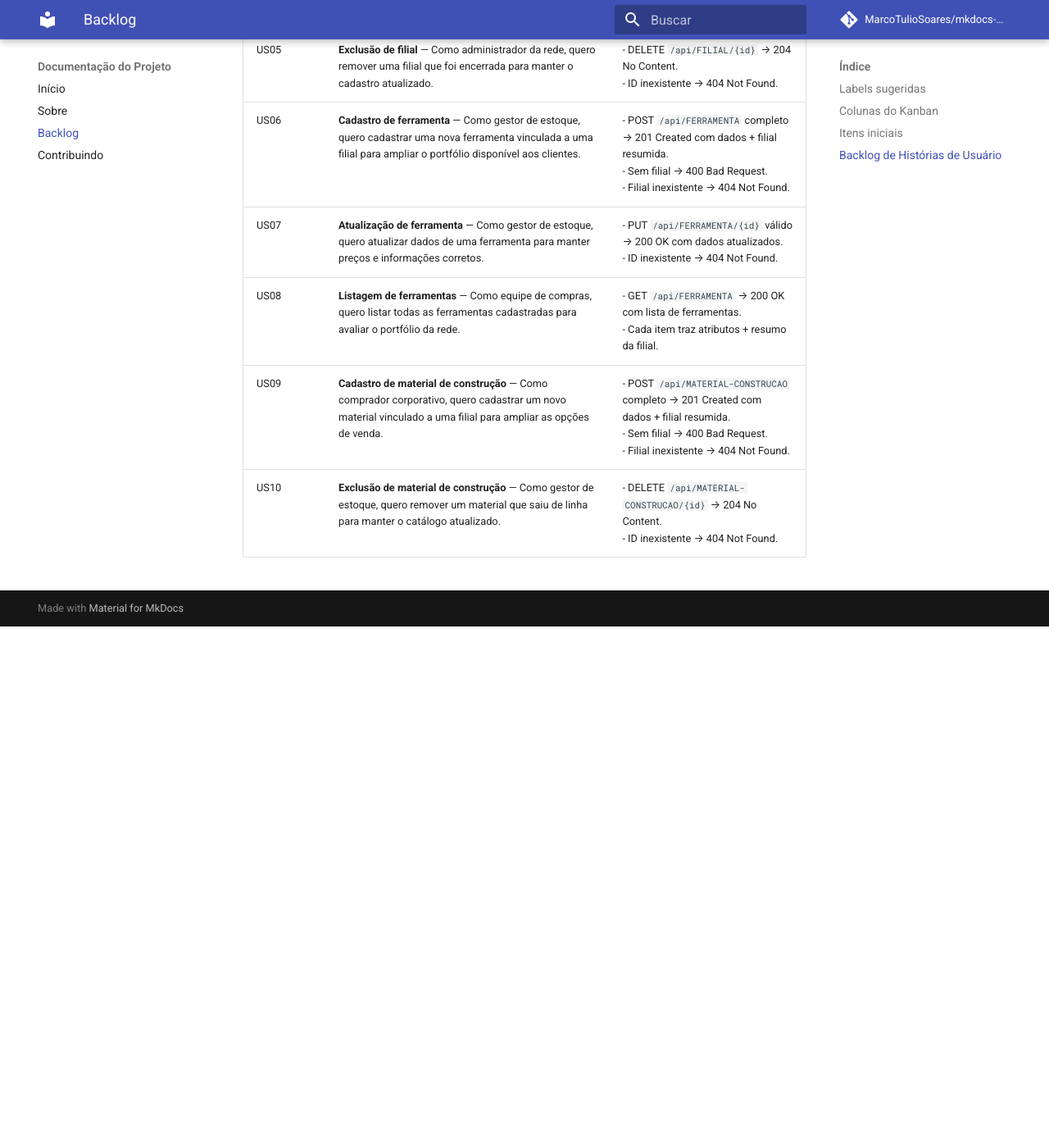
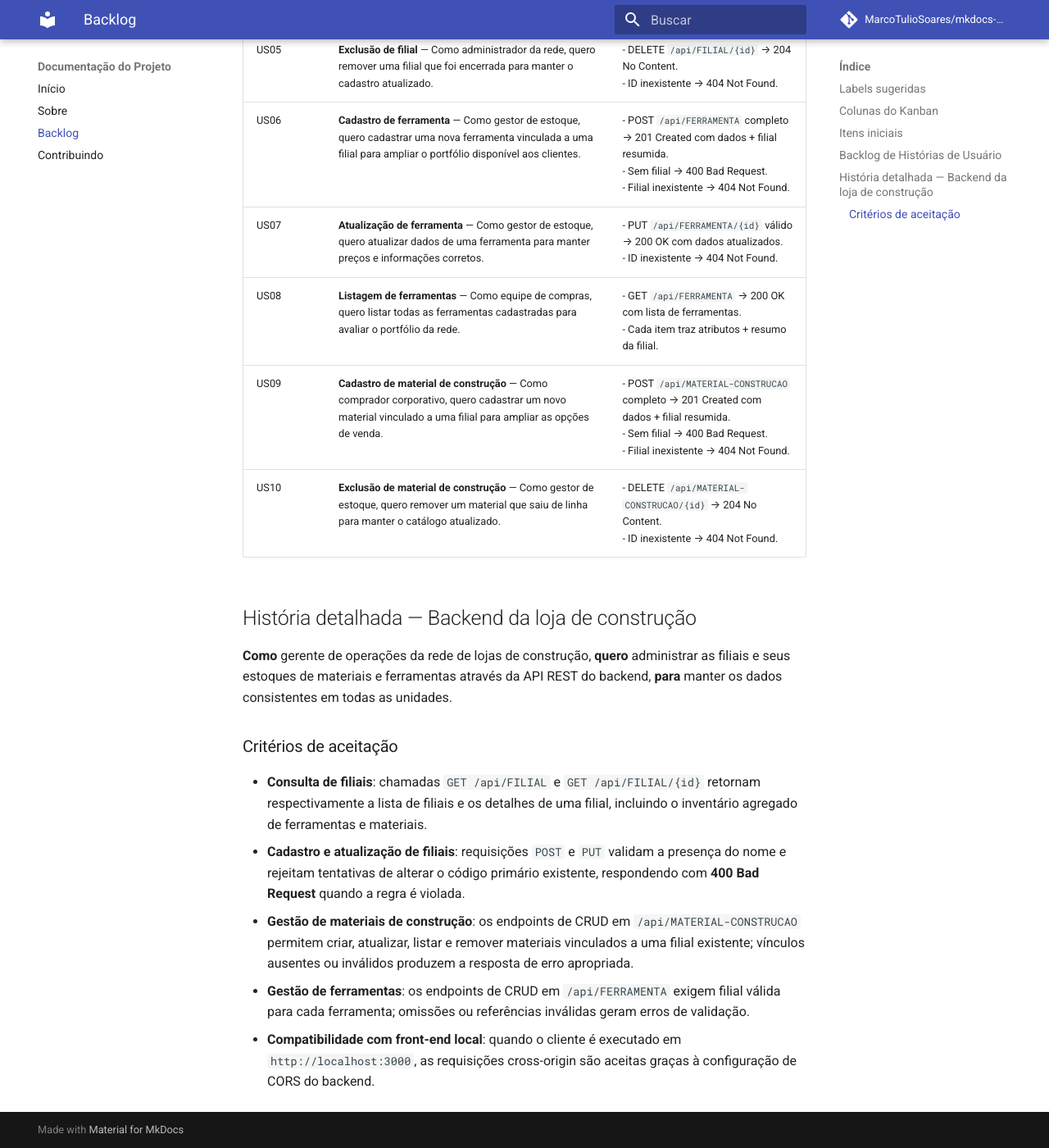
Before and after one commit to MarcoTulioSoares/mkdocs-site, an MkDocs documentation site: the page built from docs/backlog.md, in a window 1280 px wide and 1400 px high, scrolled down 1778 px. Shown: the whole window at 82% size. Built offline with MkDocs 1.6.1 and Material for MkDocs 9.7.7, drawn with Linux system fonts in a browser that asks for light colours; comment, search, counter and statistics services are not loaded; before the commit the page ends 2542 px from its top, so only the background shows below that.

Commit message:
Documenta história detalhada do backend de loja

```diff
--- a/docs/backlog.md
+++ b/docs/backlog.md
@@ -49,3 +49,15 @@
 | US08 | **Listagem de ferramentas** — Como equipe de compras, quero listar todas as ferramentas cadastradas para avaliar o portfólio da rede. | - GET `/api/FERRAMENTA` → 200 OK com lista de ferramentas.<br>- Cada item traz atributos + resumo da filial. |
 | US09 | **Cadastro de material de construção** — Como comprador corporativo, quero cadastrar um novo material vinculado a uma filial para ampliar as opções de venda. | - POST `/api/MATERIAL-CONSTRUCAO` completo → 201 Created com dados + filial resumida.<br>- Sem filial → 400 Bad Request.<br>- Filial inexistente → 404 Not Found. |
 | US10 | **Exclusão de material de construção** — Como gestor de estoque, quero remover um material que saiu de linha para manter o catálogo atualizado. | - DELETE `/api/MATERIAL-CONSTRUCAO/{id}` → 204 No Content.<br>- ID inexistente → 404 Not Found. |
+
+## História detalhada — Backend da loja de construção
+
+**Como** gerente de operações da rede de lojas de construção, **quero** administrar as filiais e seus estoques de materiais e ferramentas através da API REST do backend, **para** manter os dados consistentes em todas as unidades.
+
+### Critérios de aceitação
+
+- **Consulta de filiais**: chamadas `GET /api/FILIAL` e `GET /api/FILIAL/{id}` retornam respectivamente a lista de filiais e os detalhes de uma filial, incluindo o inventário agregado de ferramentas e materiais.
+- **Cadastro e atualização de filiais**: requisições `POST` e `PUT` validam a presença do nome e rejeitam tentativas de alterar o código primário existente, respondendo com **400 Bad Request** quando a regra é violada.
+- **Gestão de materiais de construção**: os endpoints de CRUD em `/api/MATERIAL-CONSTRUCAO` permitem criar, atualizar, listar e remover materiais vinculados a uma filial existente; vínculos ausentes ou inválidos produzem a resposta de erro apropriada.
+- **Gestão de ferramentas**: os endpoints de CRUD em `/api/FERRAMENTA` exigem filial válida para cada ferramenta; omissões ou referências inválidas geram erros de validação.
+- **Compatibilidade com front-end local**: quando o cliente é executado em `http://localhost:3000`, as requisições cross-origin são aceitas graças à configuração de CORS do backend.
```
